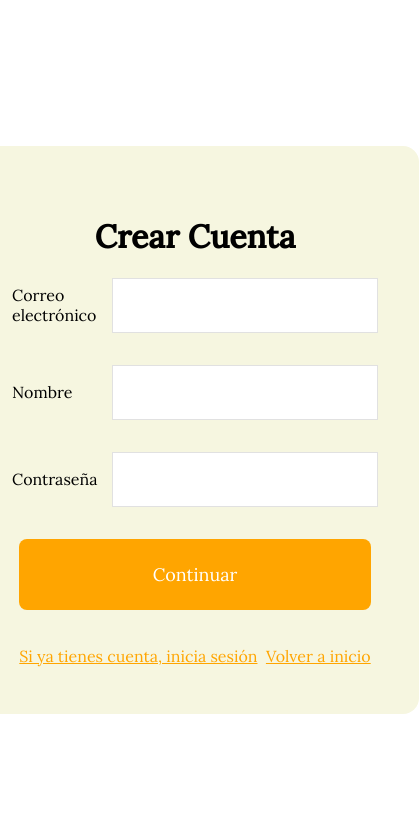
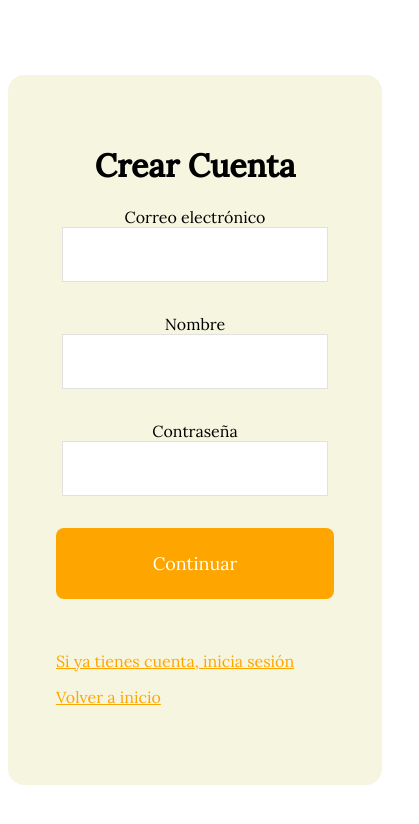
Before and after one commit to ManuelCasadoP/Proyecto-Blog, a React (Create React App) app in the folder frontend/blog/: page /register in a window 390 px wide. Shown: the top 824 px of the page, 419 px wide, since content can reach past the window. Built offline with nearby package versions, Linux system fonts and the light colour scheme; a web font is replaced by a local one.

Commit message:
Añadida función que genera código-pass para eliminar noticia, y cambios en CSS de Login y Register para adaptarse a pantalla móvil

```diff
--- a/frontend/blog/src/components/Login/login.css
+++ b/frontend/blog/src/components/Login/login.css
@@ -8,9 +8,11 @@
 }
 
 .loginForm {
+    /*
     padding: 3rem;
     max-width: 600px;
     width: 95%;
+    */
     background-color: #f6f6e0;
     border-radius: 1rem;
 }
@@ -35,7 +37,7 @@ h1 {
 }
 
 .loginLabel {
-    flex: 0 0 100px;
+    /*flex: 0 0 100px;*/
     font-family: 'Lora', sans-serif;
 }
 /*
@@ -79,7 +81,7 @@ input {
 }
 
 .linkToRegister {
-  margin: 0px;
+  /*margin: 0px;*/
   color: orange;
   text-decoration: underline;
   font-family: 'Lora', sans-serif;
@@ -97,3 +99,59 @@ input {
 a {
   display: inline-block;
 }
+
+@media only screen and (max-width: 400px) {
+  .fieldForm {
+    display: flex;
+    flex-direction: column;
+    margin-bottom: 2rem;
+    align-items: center;
+    justify-content: center;
+  }
+
+  .loginLabel {
+    display: flex;
+    height:auto;
+    margin-bottom: 0px;
+    padding-bottom: 0px;
+  }
+
+  .loginButton {
+    width: 100%;
+  }
+
+  .linksLoginForm {
+    display: flex;
+    flex-direction: column;
+    margin-bottom: 15px;
+    padding-bottom: 15px;
+
+  }
+
+  .loginForm {
+    padding: 3rem;
+    max-width: 600px;
+    width: 95%;
+    background-color: #f6f6e0;
+    border-radius: 1rem;
+  }
+
+}
+
+@media only screen and (min-width: 400px) {
+  .loginForm {
+    padding: 3rem;
+    max-width: 600px;
+    width: 95%;
+    background-color: #f6f6e0;
+    border-radius: 1rem;
+  }
+
+  .loginLabel {
+    flex: 0 0 100px;
+  }
+
+  .linkToRegister {
+    margin: 0px;
+  }
+}
--- a/frontend/blog/src/components/Register/register.css
+++ b/frontend/blog/src/components/Register/register.css
@@ -35,7 +35,7 @@ h1 {
 }
 
 .registerLabel {
-    flex: 0 0 100px;
+    /*flex: 0 0 100px;*/
     font-family: 'Lora', sans-serif;
 }
 /*
@@ -79,7 +79,7 @@ input {
 }
 
 .linkToLogin {
-  margin: 0px;
+  /*margin: 0px;*/
   color: orange;
   text-decoration: underline;
   font-family: 'Lora', sans-serif;
@@ -97,3 +97,59 @@ input {
 a {
   display: inline-block;
 }
+
+@media only screen and (max-width: 400px) {
+  .fieldForm {
+    display: flex;
+    flex-direction: column;
+    margin-bottom: 2rem;
+    align-items: center;
+    justify-content: center;
+  }
+
+  .registerLabel {
+    display: flex;
+    height:auto;
+    margin-bottom: 0px;
+    padding-bottom: 0px;
+  }
+
+  .registerButton {
+    width: 100%;
+  }
+
+  .linksRegisterForm {
+    display: flex;
+    flex-direction: column;
+    margin-bottom: 15px;
+    padding-bottom: 15px;
+
+  }
+
+  .registerForm {
+    padding: 3rem;
+    max-width: 600px;
+    width: 95%;
+    background-color: #f6f6e0;
+    border-radius: 1rem;
+  }
+
+}
+
+@media only screen and (min-width: 400px) {
+  .registerForm {
+    padding: 3rem;
+    max-width: 600px;
+    width: 95%;
+    background-color: #f6f6e0;
+    border-radius: 1rem;
+  }
+
+  .registerLabel {
+    flex: 0 0 100px;
+  }
+
+  .linkToLogin {
+    margin: 0px;
+  }
+}
--- a/frontend/blog/src/views/FullPageNews/FullPageNews.jsx
+++ b/frontend/blog/src/views/FullPageNews/FullPageNews.jsx
@@ -25,6 +25,10 @@ function FullPageNews(){
     const params = useParams();
   /*console.log(params.id_news);*/
 
+    function aleatorio(minimo,maximo){
+    return Math.floor(Math.random() * ((maximo+1)-minimo)+minimo);
+    }
+
     function BorrarNoticia(){
         swal({
             title: "Eliminar!!!",
@@ -32,10 +36,40 @@ function FullPageNews(){
             icon: "warning",
             buttons: ["No", "Si"]
         })
+        .then(respuesta =>{
+            if (respuesta){
+                sessionStorage.setItem("code", aleatorio(1000,9999));
+                swal({
+                    title: "Atención!!!",
+                    text: "Para eliminar la noticia, introduzca el código que se ha enviado a su correo",
+                    content: "input",
+                    icon: "info",
+                })
+
+                .then((value)=>{
+                    const code = sessionStorage.getItem("code");
+                    if (value === code){
+                        deleteNews(host+"api/v0.0/news/"+params.id_news)
+                    } else {
+                        swal({
+                            title: "Código incorrecto!!! No puede realizar esta acción.",
+                            text: "Pulse Aceptar para reintentar....",
+                            icon: "warning",
+                            button: "Aceptar"
+                        });
+                        sessionStorage.removeItem("code");
+                    }
+                });
+            } else {
+                sessionStorage.removeItem("code");
+            }
+        });
+
+        /*
         .then(respuesta => {
             if (respuesta) {deleteNews(host+"api/v0.0/news/"+params.id_news);
             }
-        });
+        });*/
     }
 
     async function deleteNews(url){
@@ -50,6 +84,7 @@ function FullPageNews(){
             console.log(response.status);
         ///////////////////////////////////////////////////////////////////////////
             if(response.status===201){
+                sessionStorage.removeItem("code");
                 console.log("Noticia eliminada correctamente" )
                 swal({
                     title: "Noticia eliminada correctamente!!!",
```
